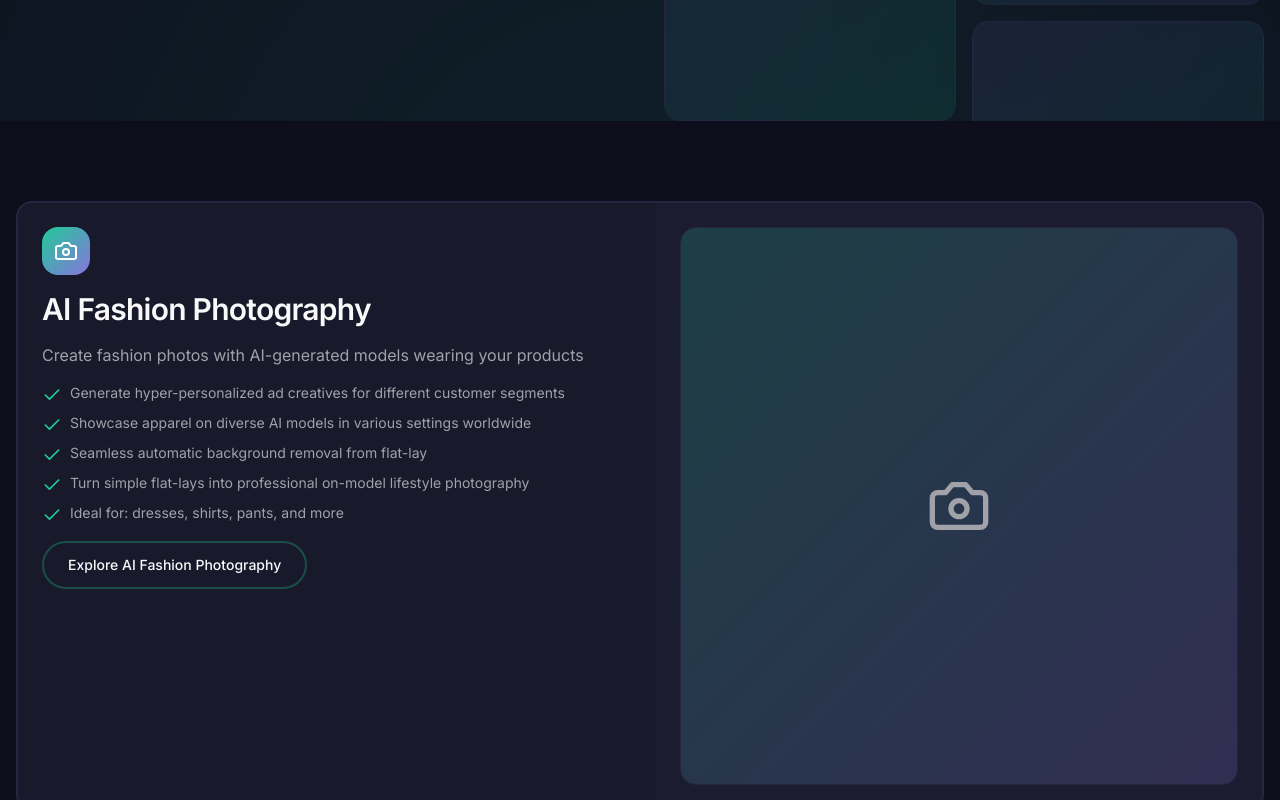
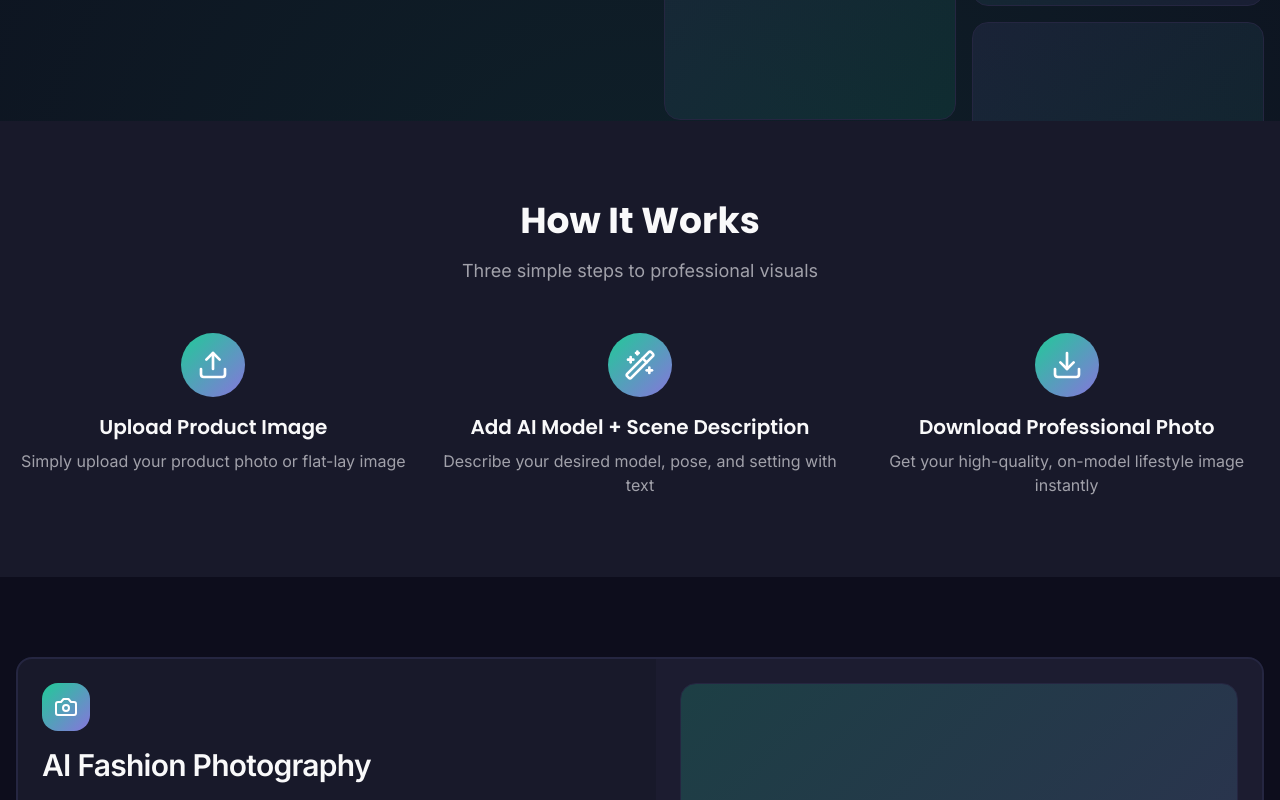
Before and after one commit to antaruii122/ai-vogue-forge, a React (Vite) app: page / in a window 1280 px wide. Shown: the part 800-1600 px from the top of the page. Built offline with nearby package versions, Linux system fonts and the light colour scheme; the HTML template or start-up script is replaced by a standard one.

Commit message:
Reverted to commit fb936a58a9de36a0d39252ac6c2a95f8e0990470

```diff
--- a/src/pages/Index.tsx
+++ b/src/pages/Index.tsx
@@ -134,7 +134,40 @@ const Index = () => {
       </section>
 
       {/* How It Works */}
+      <section className="py-20 bg-background-lighter">
+        <div className="container mx-auto px-4">
+          <div className="text-center mb-12">
+            <h2 className="text-4xl font-heading font-bold mb-4">How It Works</h2>
+            <p className="text-lg text-muted-foreground">Three simple steps to professional visuals</p>
+          </div>
 
+          <div className="grid md:grid-cols-3 gap-8">
+            {[{
+            icon: Upload,
+            title: "Upload Product Image",
+            description: "Simply upload your product photo or flat-lay image"
+          }, {
+            icon: Wand2,
+            title: "Add AI Model + Scene Description",
+            description: "Describe your desired model, pose, and setting with text"
+          }, {
+            icon: Download,
+            title: "Download Professional Photo",
+            description: "Get your high-quality, on-model lifestyle image instantly"
+          }].map((step, i) => <div key={i} className="relative">
+                <div className="flex flex-col items-center text-center space-y-4">
+                  <div className="w-16 h-16 rounded-full bg-gradient-primary flex items-center justify-center">
+                    <step.icon className="h-8 w-8 text-white" />
+                  </div>
+                  <div className="space-y-2">
+                    <h3 className="text-xl font-heading font-semibold">{step.title}</h3>
+                    <p className="text-muted-foreground">{step.description}</p>
+                  </div>
+                </div>
+              </div>)}
+          </div>
+        </div>
+      </section>
 
       {/* Feature Cards */}
       <section id="features" className="py-20">
```
